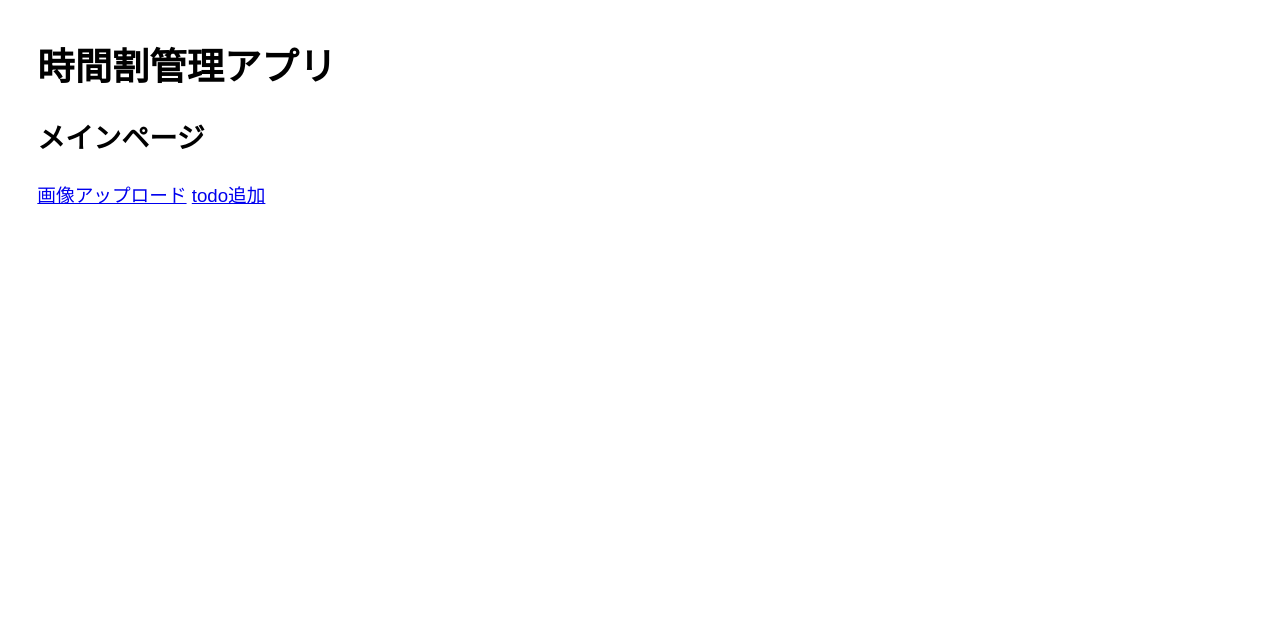
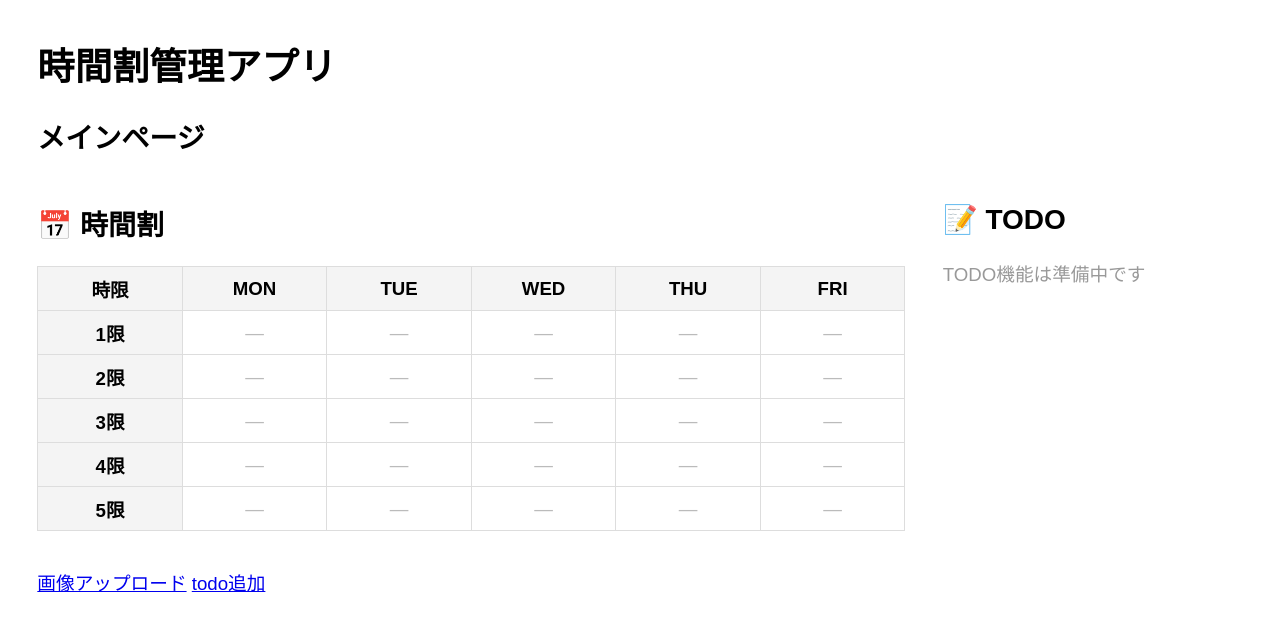
Before and after one commit to OOP2-2025-final-G11/ClassworkManager, a Flask app: page / in a window 1280 px wide. Shown: the top 631 px of the page. Run offline with Flask 3, Linux system fonts and the light colour scheme; lists and menus that the app fills with data are empty.

Commit message:
Update index.html

```diff
--- a/templates/index.html
+++ b/templates/index.html
@@ -17,6 +17,22 @@
   <body>
     <h1>時間割管理アプリ</h1>
     <h2>メインページ</h2>
+
+<div class="dashboard-container">
+    <!-- 時間割 -->
+    <div class="timetable-area">
+        {% include "classwork_dashboard.html" %}
+    </div>
+
+
+    <!-- TODO レイアウトを見たかったので仮で作成-->
+    <div class="todo-area">
+  <h2>📝 TODO</h2>
+  <p style="color:#999;">TODO機能は準備中です</p>
+</div>
+
+
+</div>
     <a href="/timetable/upload">画像アップロード</a>
     <a href="/todo/add">todo追加</a>
   </body>
```
